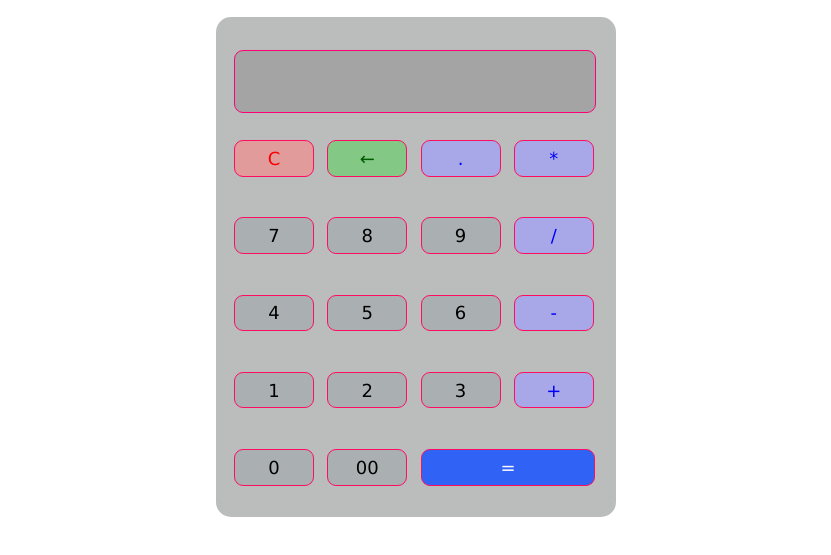
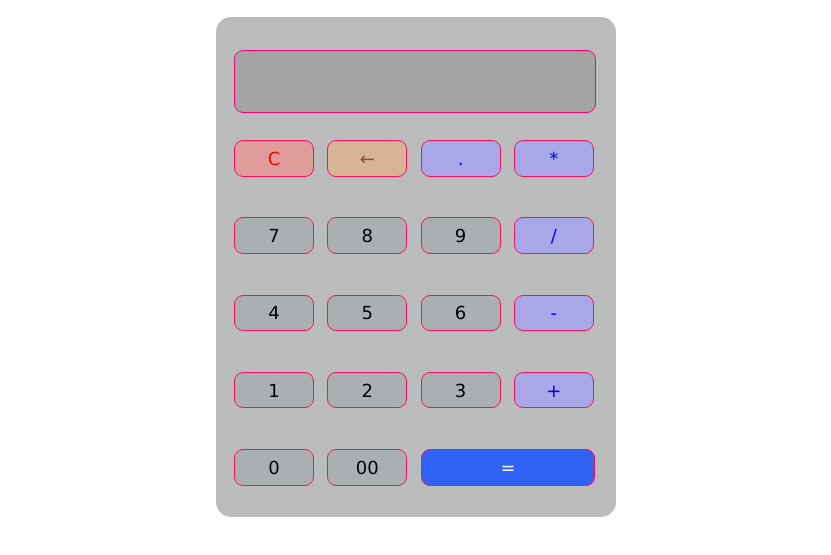
Before and after one commit to iswariya27/Day-13-task-1, a plain HTML site: page index.html in a window 1280 px wide. Shown: the part 141-696 px from the top of the page, without its empty margins (224-1055 px from the left). Drawn offline with Linux system fonts and the light colour scheme.

Commit message:
Update style.css

```diff
--- a/style.css
+++ b/style.css
@@ -64,6 +64,6 @@ button{
     color: rgb(0, 0, 250);
 }
 #arrow{
-    background-color: rgba(78, 212, 80, 0.514);
-    color: rgb(0, 92, 0);
+    background-color: rgba(244, 173, 115, 0.514);
+    color: rgba(105, 39, 0, 0.71);
 }
```
